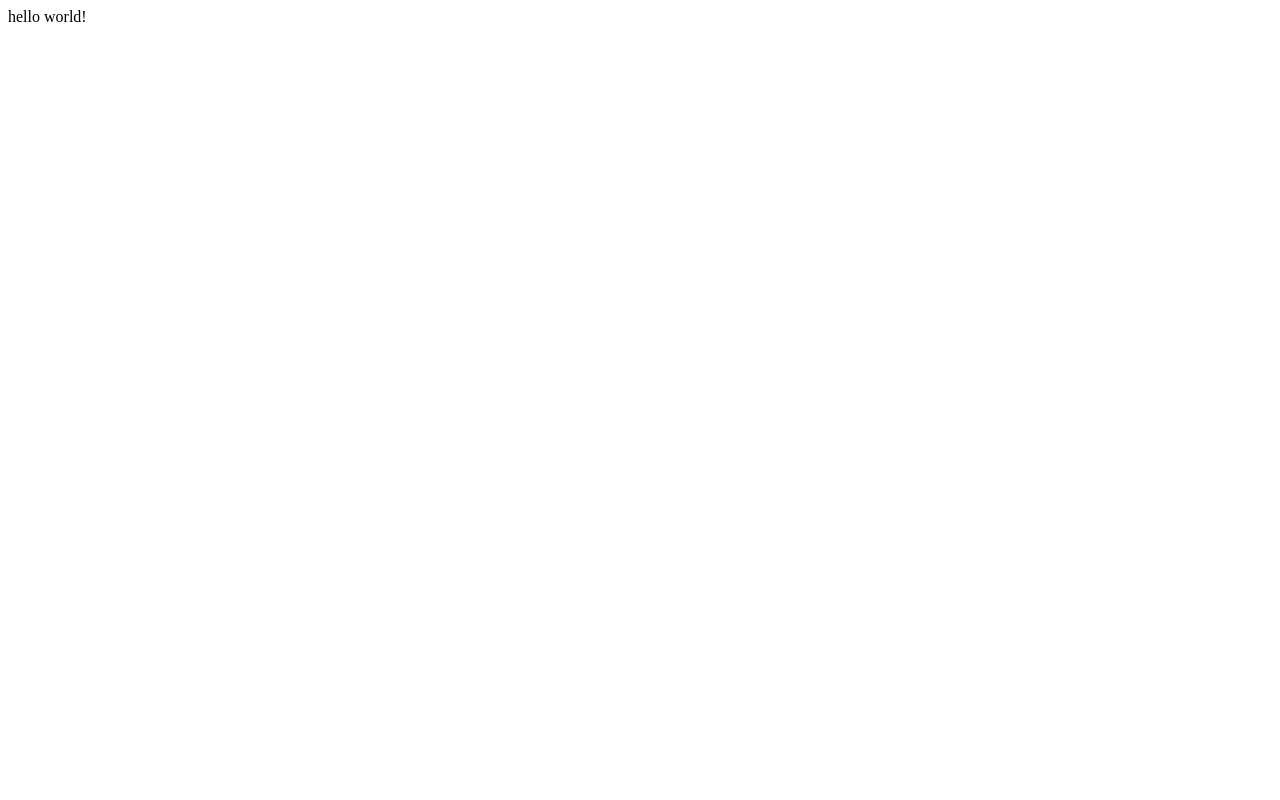
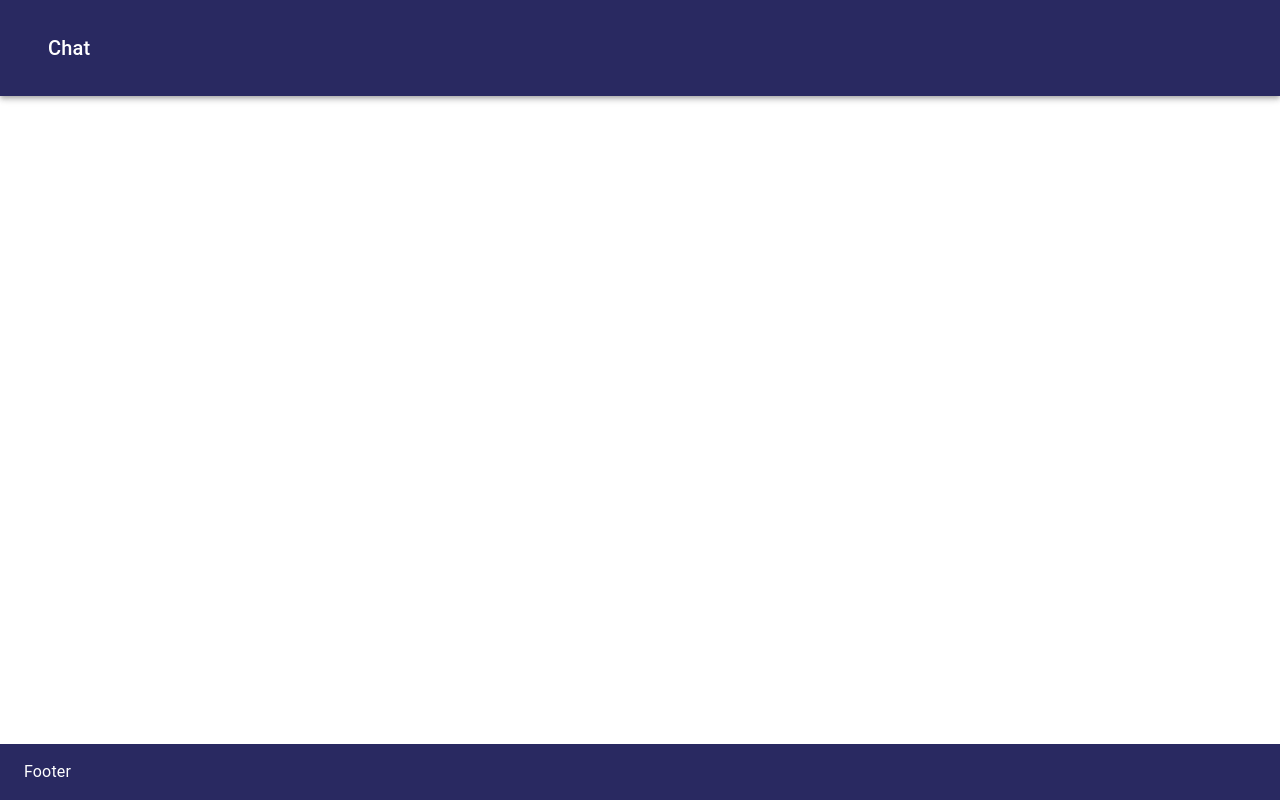
Before and after one commit to omurbekov-azamat/test-project, a React (Create React App) app in the folder frontend/: page / in a window 1280 px wide. Built offline with nearby package versions, Linux system fonts and the light colour scheme.

Commit message:
создал несколько компонентов чтобы показать header и footer

```diff
--- a/frontend/src/App.tsx
+++ b/frontend/src/App.tsx
@@ -1,10 +1,12 @@
 import React from 'react';
+import Home from "./containers/Home";
+
 
 function App() {
   return (
-    <div>
-      hello world!
-    </div>
+    <>
+      <Home/>
+    </>
   );
 }
 
--- /dev/null
+++ b/frontend/src/components/UI/Apptoolbar/AppToolbar.tsx
@@ -0,0 +1,20 @@
+import React from 'react';
+import {AppBar, Container, Grid, Toolbar, Typography} from "@mui/material";
+
+const AppToolbar = () => {
+    return (
+        <AppBar position="sticky" sx={{background: '#292961;', py: 2}}>
+            <Container maxWidth='xl'>
+                <Toolbar>
+                    <Grid container justifyContent='space-between' alignItems="center">
+                        <Typography variant="h6" component="div">
+                            Chat
+                        </Typography>
+                    </Grid>
+                </Toolbar>
+            </Container>
+        </AppBar>
+    );
+};
+
+export default AppToolbar;
--- /dev/null
+++ b/frontend/src/components/UI/Footer/Footer.tsx
@@ -0,0 +1,14 @@
+import React from 'react';
+import {Box, Container, Typography} from '@mui/material';
+
+const Footer = () => {
+    return (
+        <Box sx={{background: '#292961;', py: 2}}>
+            <Container maxWidth='xl'>
+                <Typography color='white'>Footer</Typography>
+            </Container>
+        </Box>
+    );
+};
+
+export default Footer;
--- /dev/null
+++ b/frontend/src/containers/Home.tsx
@@ -0,0 +1,24 @@
+import React from 'react';
+import {Box, Container, CssBaseline} from "@mui/material";
+import AppToolbar from "../components/UI/Apptoolbar/AppToolbar";
+import {Outlet} from "react-router-dom";
+import Footer from "../components/UI/Footer/Footer";
+
+const Home = () => {
+    return (
+        <Box sx={{display: 'flex', flexDirection: 'column', minHeight: '100vh'}}>
+            <header>
+                <CssBaseline/>
+                <AppToolbar/>
+            </header>
+            <Container maxWidth="xl" component="main" sx={{flex: 1, m: "auto"}}>
+                <Outlet/>
+            </Container>
+            <footer style={{flexShrink: 0}}>
+                <Footer/>
+            </footer>
+        </Box>
+    );
+};
+
+export default Home;
```
